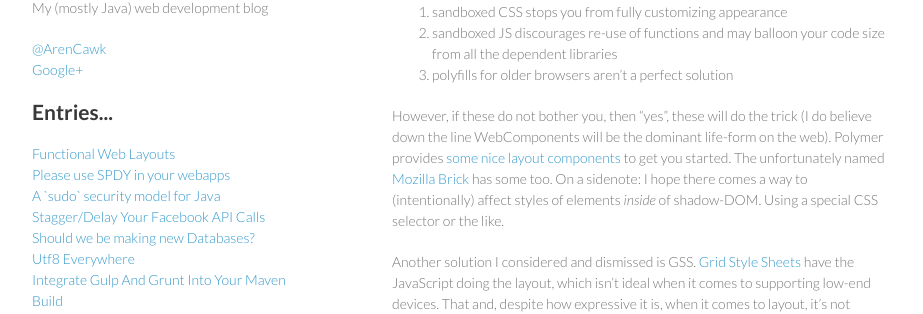
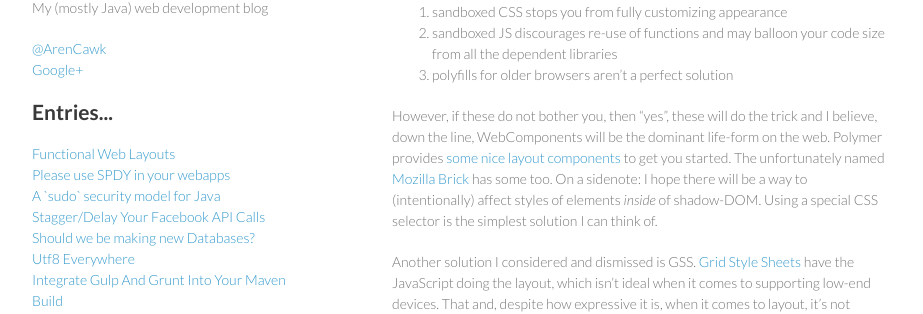
Before and after one commit to arienkock/arienkock.github.io, a Jekyll site: the page built from _posts/2014-10-10-functional-web-layouts.md, in a window 1280 px wide and 900 px high, scrolled down 649 px. Shown: the part 153-467 px from the top of the window, without its empty margins (178-1101 px from the left). Built offline with Jekyll 4.4.1, drawn with Linux system fonts in a browser that asks for light colours; Markdown is read by kramdown in place of the engine named in the settings.

Commit message:
Update 2014-10-10-functional-web-layouts.md

```diff
--- a/_posts/2014-10-10-functional-web-layouts.md
+++ b/_posts/2014-10-10-functional-web-layouts.md
@@ -19,7 +19,7 @@ Obviously... complex layouts can't be one-liners. Or can they? If you have a lay
 2. sandboxed JS discourages re-use of functions and may balloon your code size from all the dependent libraries
 3. polyfills for older browsers aren't a perfect solution
 
-However, if these do not bother you, then "yes", these will do the trick (I do believe down the line WebComponents will be the dominant life-form on the web). Polymer provides [some nice layout components](https://www.polymer-project.org/docs/elements/layout-elements.html) to get you started. The unfortunately named [Mozilla Brick](https://mozbrick.github.io/docs/brick-layout.html) has some too. On a sidenote: I hope there comes a way to (intentionally) affect styles of elements *inside* of shadow-DOM. Using a special CSS selector or the like.
+However, if these do not bother you, then "yes", these will do the trick and I believe, down the line, WebComponents will be the dominant life-form on the web. Polymer provides [some nice layout components](https://www.polymer-project.org/docs/elements/layout-elements.html) to get you started. The unfortunately named [Mozilla Brick](https://mozbrick.github.io/docs/brick-layout.html) has some too. On a sidenote: I hope there will be a way to (intentionally) affect styles of elements *inside* of shadow-DOM. Using a special CSS selector is the simplest solution I can think of.
 
 Another solution I considered and dismissed is GSS. [Grid Style Sheets](http://gridstylesheets.org/) have the JavaScript doing the layout, which isn't ideal when it comes to supporting low-end devices. That and, despite how expressive it is, when it comes to layout, it's not addressing the reusability problem.
 
```
